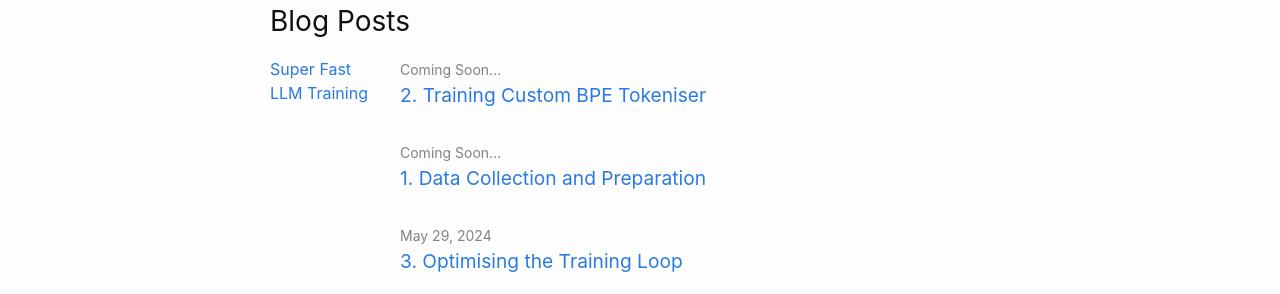
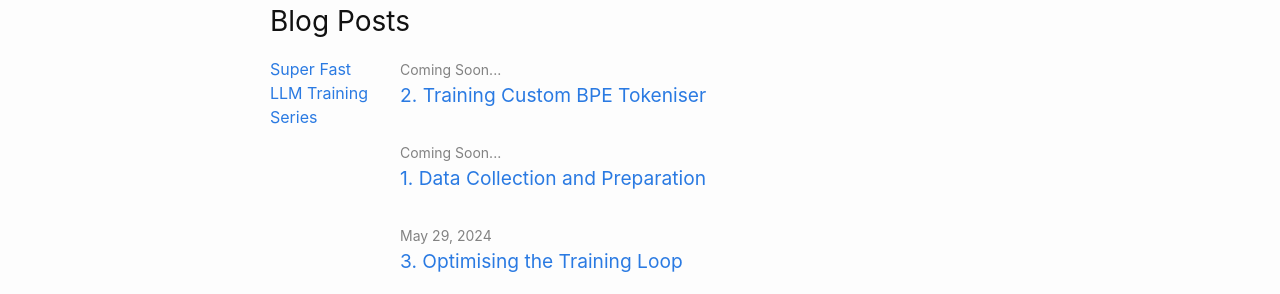
Before and after one commit to gauravtendolkar/gauravtendolkar.github.io, a Jekyll site: the page built from docs/index.markdown, in a window 1280 px wide. Shown: the part 463-757 px from the top of the page. Built offline with Jekyll 4.4.1, drawn with Linux system fonts in a browser that asks for light colours.

Commit message:
test layout

```diff
--- a/docs/_layouts/home.html
+++ b/docs/_layouts/home.html
@@ -44,7 +44,7 @@ layout: default
   {% for category in site.categories %}
   <div class="flex-container">
     <div style="margin-right: 30px; min-width: 100px">
-      <a name="{{ category | first }}">{{ category | first | replace: "-"," " }}</a>
+      <a name="{{ category | first }}">{{ category | first | replace: "-"," " }} Series</a>
     </div>
     <div>
       <ul class="post-list">
```
